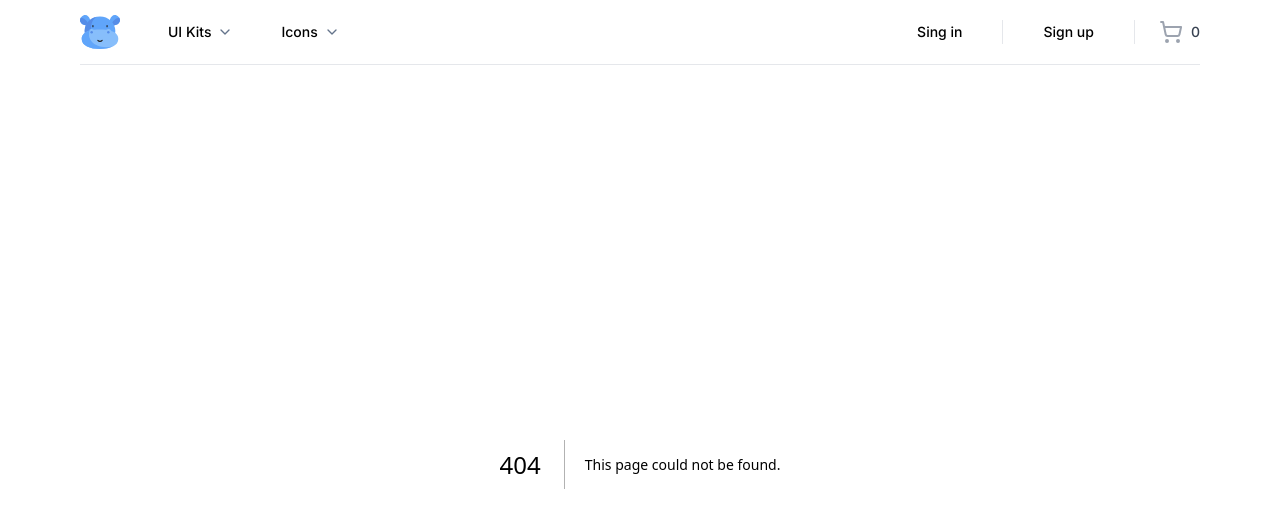
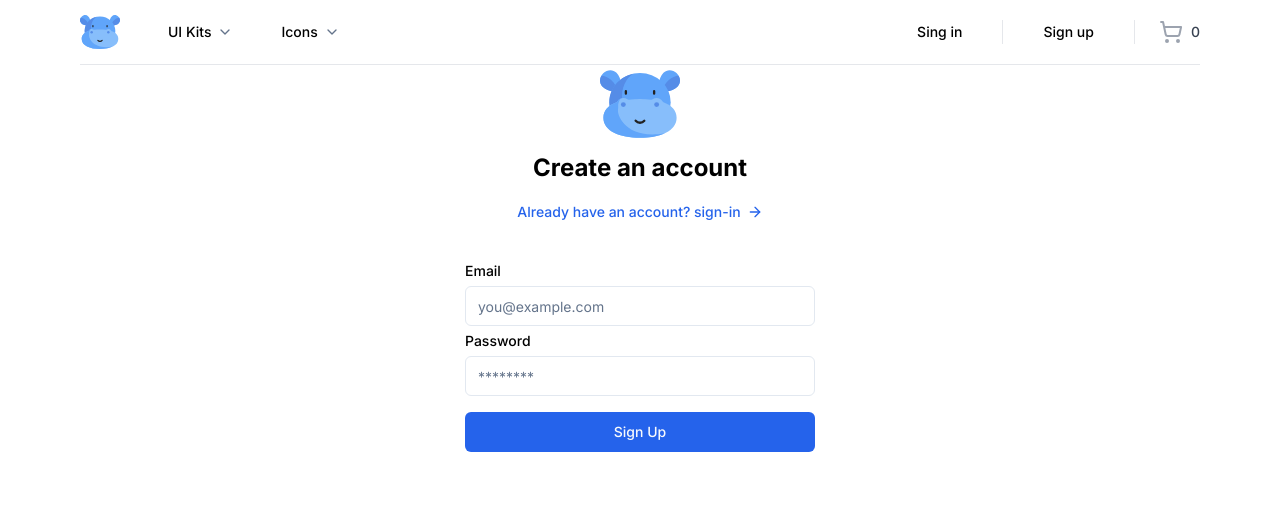
Before and after one commit to Haideraliamjad/digital-hippo-marketplace, a Next.js app: page /sign-up in a window 1280 px wide. Before the commit this address had no page. Shown: the top 528 px of the page. Built offline with nearby package versions, Linux system fonts and the light colour scheme.

Commit message:
feat : add login page - frontend

```diff
--- /dev/null
+++ b/src/app/(auth)/sign-up/page.tsx
@@ -0,0 +1,78 @@
+"use client";
+import { Icons } from "@/components/Icons";
+import { buttonVariants } from "@/components/ui/button";
+import { Input } from "@/components/ui/input";
+import { Label } from "@/components/ui/label";
+import { ArrowRight } from "lucide-react";
+import { cn } from "@/lib/utils";
+import { Button } from "@/components/ui/button";
+import Link from "next/link";
+import { useForm } from "react-hook-form";
+import { zodResolver } from "@hookform/resolvers/zod";
+import type { TAuthcriedientialsValidator } from "@/lib/validators/account-credientials-validator";
+import { AuthCredientialsValidator } from "@/lib/validators/account-credientials-validator";
+const SignupPage = () => {
+  const {
+    register,
+    handleSubmit,
+    formState: { errors },
+  } = useForm({
+    resolver: zodResolver<TAuthcriedientialsValidator | any>(
+      AuthCredientialsValidator
+    ),
+  });
+
+  const onSubmit = ({ email, password }: TAuthcriedientialsValidator) => {
+    // handle submit data here
+  };
+  return (
+    <>
+      <div className="container relative flex flex-col items-center justify-center lg:px-0">
+        <div className="mx-auto flex w-full flex-col justify-center space-y-6 sm:w-[350px]">
+          <div className="flex flex-col items-center space-y-2 text-center">
+            <Icons.logo className="h-20 w-20" />
+            <h1 className="text-2xl font-bold">Create an account</h1>
+            <Link
+              {...register("email")}
+              className={buttonVariants({
+                variant: "link",
+                className: "text-muted-foreground gap-1.5",
+              })}
+              href="/sign-in"
+            >
+              Already have an account? sign-in
+              <ArrowRight className="h-4 w-4" />
+            </Link>
+          </div>
+          <div className="grid gap-6">
+            <form onSubmit={handleSubmit(onSubmit)}>
+              <div className="grid gap-2 ">
+                <div className="grid gap-2 py-2">
+                  <Label htmlFor="email">Email</Label>
+                  <Input
+                    {...register("password")}
+                    className={cn({
+                      "focus-visible:ring-red-500": errors.email,
+                    })}
+                    type="email"
+                    placeholder="you@example.com"
+                  ></Input>
+                  <Label htmlFor="password">Password</Label>
+                  <Input
+                    className={cn({
+                      "focus-visible:ring-red-500": errors.password,
+                    })}
+                    type="password"
+                    placeholder="********"
+                  ></Input>
+                </div>
+                <Button>Sign Up</Button>
+              </div>
+            </form>
+          </div>
+        </div>
+      </div>
+    </>
+  );
+};
+export default SignupPage;
--- /dev/null
+++ b/src/components/ui/input.tsx
@@ -0,0 +1,25 @@
+import * as React from "react"
+
+import { cn } from "@/lib/utils"
+
+export interface InputProps
+  extends React.InputHTMLAttributes<HTMLInputElement> {}
+
+const Input = React.forwardRef<HTMLInputElement, InputProps>(
+  ({ className, type, ...props }, ref) => {
+    return (
+      <input
+        type={type}
+        className={cn(
+          "flex h-10 w-full rounded-md border border-input bg-background px-3 py-2 text-sm ring-offset-background file:border-0 file:bg-transparent file:text-sm file:font-medium placeholder:text-muted-foreground focus-visible:outline-none focus-visible:ring-2 focus-visible:ring-ring focus-visible:ring-offset-2 disabled:cursor-not-allowed disabled:opacity-50",
+          className
+        )}
+        ref={ref}
+        {...props}
+      />
+    )
+  }
+)
+Input.displayName = "Input"
+
+export { Input }
--- /dev/null
+++ b/src/components/ui/label.tsx
@@ -0,0 +1,26 @@
+"use client"
+
+import * as React from "react"
+import * as LabelPrimitive from "@radix-ui/react-label"
+import { cva, type VariantProps } from "class-variance-authority"
+
+import { cn } from "@/lib/utils"
+
+const labelVariants = cva(
+  "text-sm font-medium leading-none peer-disabled:cursor-not-allowed peer-disabled:opacity-70"
+)
+
+const Label = React.forwardRef<
+  React.ElementRef<typeof LabelPrimitive.Root>,
+  React.ComponentPropsWithoutRef<typeof LabelPrimitive.Root> &
+    VariantProps<typeof labelVariants>
+>(({ className, ...props }, ref) => (
+  <LabelPrimitive.Root
+    ref={ref}
+    className={cn(labelVariants(), className)}
+    {...props}
+  />
+))
+Label.displayName = LabelPrimitive.Root.displayName
+
+export { Label }
--- /dev/null
+++ b/src/lib/validators/account-credientials-validator.ts
@@ -0,0 +1,11 @@
+import z from "zod";
+const AuthCredientialsValidator = z.object({
+  email: z.string().email(),
+  password: z
+    .string()
+    .min(8, { message: "password must be atleast 8 words long" }),
+});
+
+type TAuthcriedientialsValidator = z.infer<typeof AuthCredientialsValidator>;
+export { AuthCredientialsValidator };
+export type { TAuthcriedientialsValidator };
```
Also changed, not shown: package.json (+10 -1 lines), 2 other files (tests, documents, lock files or other folders).
